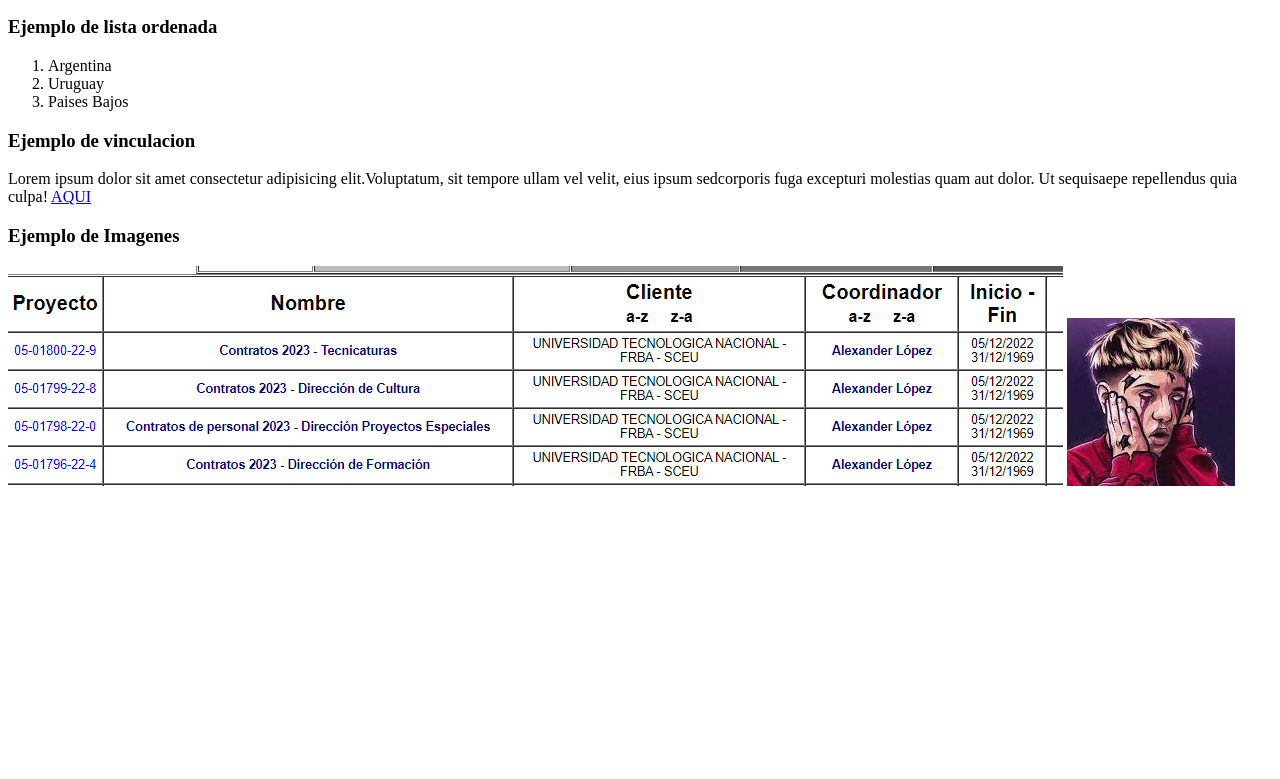
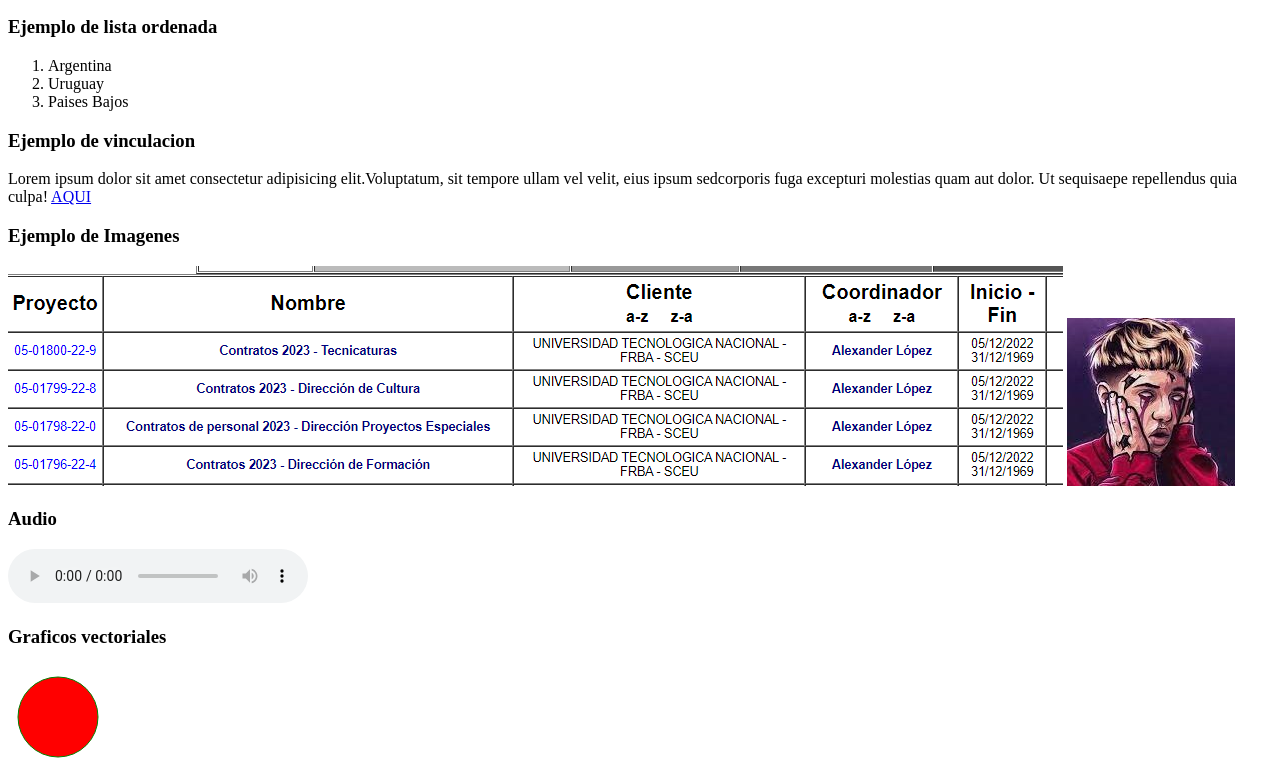
Before and after one commit to casatom/CursoReact, a plain HTML site: page Clase 1/ejemplo.html in a window 1280 px wide. Shown: the part 488-1267 px from the top of the page. Before the commit the page ends 986 px from the top, so only its background shows below. Drawn offline with Linux system fonts and the light colour scheme.

Commit message:
Update ejemplo.html
agrego divs, audio y un grafico vectorial

```diff
--- a/Clase 1/ejemplo.html
+++ b/Clase 1/ejemplo.html
@@ -17,15 +17,19 @@
   <h4>ecabezado 4</h4>
   <!-- <h5>ecabezado 5</h5> -->
   <h6>ecabezado 6</h6>
+  <div>
     <p>parrafo simple</p>
-  <p>Lorem ipsum dolor sit amet consectetur adipisicing elit. Mollitia voluptas quidem facere laborum fugit, consequatur
+    <p>Lorem ipsum dolor sit amet consectetur adipisicing elit. Mollitia voluptas quidem facere laborum fugit,
+      consequatur
       incidunt eius velit cumque officia dolorem, beatae vero sit aspernatur quod, doloremque vitae quasi tempora?</p>
 
 
     <p>Lorem ipsum dolor sit amet consectetur adipisicing elit. Veniam laudantium accusantium illum voluptatibus ducimus
       aperiam id necessitatibus ipsam qui voluptatem! Deserunt sequi laborum aliquid mollitia esse eos est voluptas
       quidem.</p>
+  </div>
 
+  <div>
     <h3> Ejemplo de lista</h3>
     <ul>
       <li>Argentina</li>
@@ -39,6 +43,7 @@
       <li>Uruguay</li>
       <li>Paises Bajos</li>
     </ol>
+  </div>
 
   <h3>Ejemplo de vinculacion</h3>
   <p>Lorem ipsum dolor sit amet consectetur adipisicing elit.Voluptatum, sit tempore ullam vel velit, eius ipsum
@@ -50,6 +55,16 @@
   <img src="total.png" alt="total alternativo">
   <img src="imagenes/paco.jpg" alt="paco alternativo">
 
+  <h3>Audio</h3>
+  <audio src="Nueva grabación 3.m4a" controls></audio>
+
+
+  <h3>Graficos vectoriales</h3>
+  <svg width="100" height="100">
+    <circle cx="50" cy="50" r="40" stroke="green" stroke-wigth="20" fill="red" />
+  </svg>
+
+
 </body>
 
 </html>
```
Lines whose indentation alone changed are shown as unchanged.
